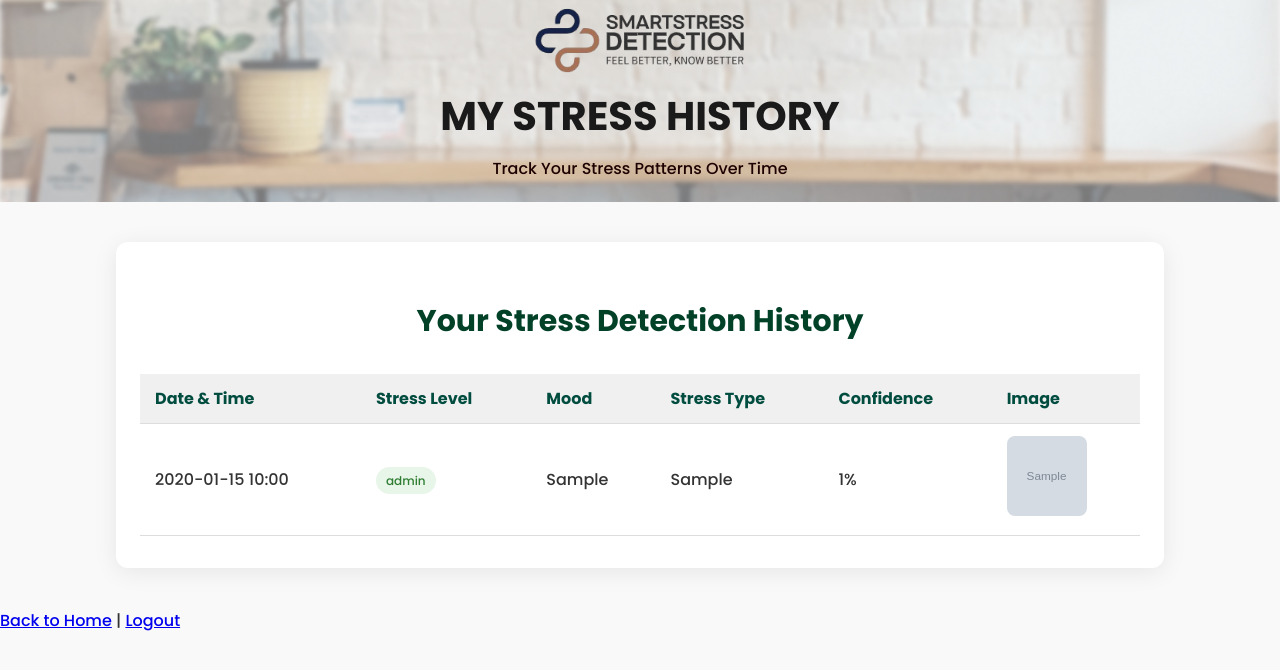
After one commit to kaised9/SmartStressDetection_Project, a Django app: page /history/ in a window 1280 px wide. The commit adds this page. Shown: the top 670 px of the page. Run offline with Django 5.2, Linux system fonts and the light colour scheme; a user stored in the database is signed in; tables that the repository leaves empty hold one stand-in row (values such as "Sample post"); grey boxes marked "Sample" are stand-in pictures.

Commit message:
Update History

```diff
--- /dev/null
+++ b/stressdetector/templates/stressdetector/history.html
@@ -0,0 +1,134 @@
+{% load static %}
+<!DOCTYPE html>
+<html lang="en">
+<head>
+    <meta charset="UTF-8">
+    <meta name="viewport" content="width=device-width, initial-scale=1.0">
+    <title>My History - SmartStressDetection</title>
+    <link rel="stylesheet" href="{% static 'stressdetector/css/home.css' %}">
+    <link href="https://fonts.googleapis.com/css2?family=Poppins:wght@300;500;700&display=swap" rel="stylesheet">
+    <style>
+        .history-container {
+            max-width: 1000px;
+            margin: 40px auto;
+            background: #fff;
+            border-radius: 12px;
+            box-shadow: 0 4px 24px rgba(0,0,0,0.08);
+            padding: 32px 24px;
+        }
+        .history-title {
+            font-size: 30px;
+            font-weight: bold;
+            color: #014128;
+            text-align: center;
+            margin-bottom: 30px;
+        }
+        .table {
+            width: 100%;
+            border-collapse: collapse;
+            margin-top: 20px;
+        }
+        .table th, .table td {
+            padding: 12px 15px;
+            text-align: left;
+            border-bottom: 1px solid #ddd;
+        }
+        .table th {
+            background-color: #f0f0f0;
+            font-weight: 600;
+            color: #004d40;
+        }
+        .table tr:hover {
+            background-color: #f9f9f9;
+        }
+        .stress-badge {
+            padding: 5px 10px;
+            border-radius: 20px;
+            font-size: 12px;
+            font-weight: 500;
+        }
+        .stress-high {
+            background-color: #ffebee;
+            color: #c62828;
+        }
+        .stress-medium {
+            background-color: #fff8e1;
+            color: #ff8f00;
+        }
+        .stress-low {
+            background-color: #e8f5e9;
+            color: #2e7d32;
+        }
+        .history-image {
+            width: 80px;
+            height: 80px;
+            object-fit: cover;
+            border-radius: 8px;
+        }
+        .no-history {
+            text-align: center;
+            padding: 40px;
+            color: #666;
+        }
+    </style>
+</head>
+<body>
+    <section class="contact-section">
+        <div class="contact-banner">
+            <img class="site-logo" src="{% static 'stressdetector/image/logo.png' %}" alt="SmartStress Logo">
+            <h2><b>MY STRESS HISTORY</b></h2>
+            <p>Track Your Stress Patterns Over Time</p>
+        </div>
+
+        <div class="history-container">
+            <h2 class="history-title">Your Stress Detection History</h2>
+
+            {% if predictions %}
+                <table class="table">
+                    <thead>
+                        <tr>
+                            <th>Date & Time</th>
+                            <th>Stress Level</th>
+                            <th>Mood</th>
+                            <th>Stress Type</th>
+                            <th>Confidence</th>
+                            <th>Image</th>
+                        </tr>
+                    </thead>
+                    <tbody>
+                        {% for prediction in predictions %}
+                            <tr>
+                                <td>{{ prediction.created_at|date:"Y-m-d H:i" }}</td>
+                                <td>
+                                    <span class="stress-badge
+                                        {% if prediction.stress_level == 'High' %}stress-high
+                                        {% elif prediction.stress_level == 'Medium' %}stress-medium
+                                        {% else %}stress-low{% endif %}">
+                                        {{ prediction.stress_level }}
+                                    </span>
+                                </td>
+                                <td>{{ prediction.mood }}</td>
+                                <td>{{ prediction.stress_type }}</td>
+                                <td>{{ prediction.confidence }}%</td>
+                                <td>
+                                    <img src="{{ prediction.image.url }}" alt="Stress Image" class="history-image">
+                                </td>
+                            </tr>
+                        {% endfor %}
+                    </tbody>
+                </table>
+            {% else %}
+                <div class="no-history">
+                    <p>No Stress Predictions Found Yet.</p>
+                    <p>Upload an Image to Start Tracking Your Stress Levels!</p>
+                    <a href="{% url 'home' %}" class="btn">Go to Home</a>
+                </div>
+            {% endif %}
+        </div>
+    </section>
+
+    <div class="auth-links">
+        <p><a href="{% url 'home' %}">Back to Home</a> | <a href="{% url 'logout' %}">Logout</a></p>
+    </div>
+</body>
+</html>
```
Also changed, not shown: stressdetector/templates/registration/login.html (+5 -5 lines), stressdetector/templates/stressdetector/register.html (+6 -6 lines), db.sqlite3.
